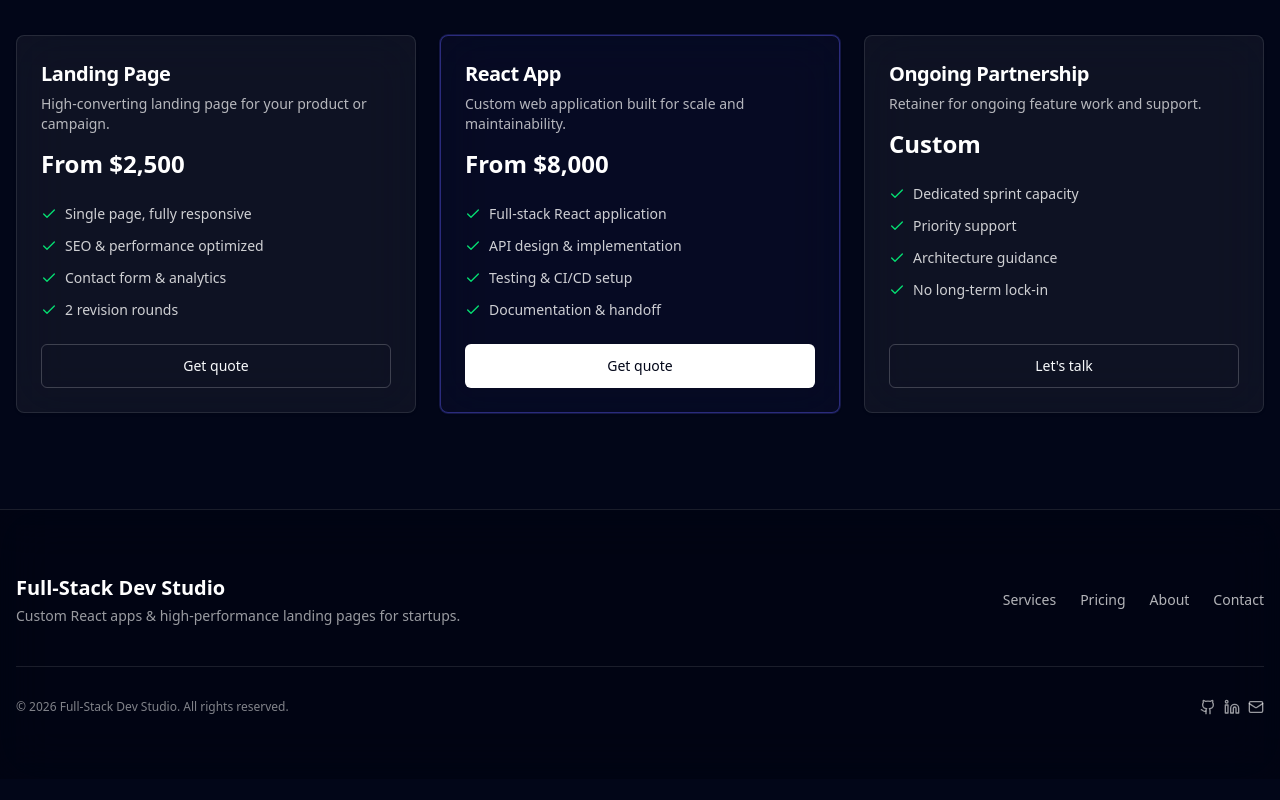
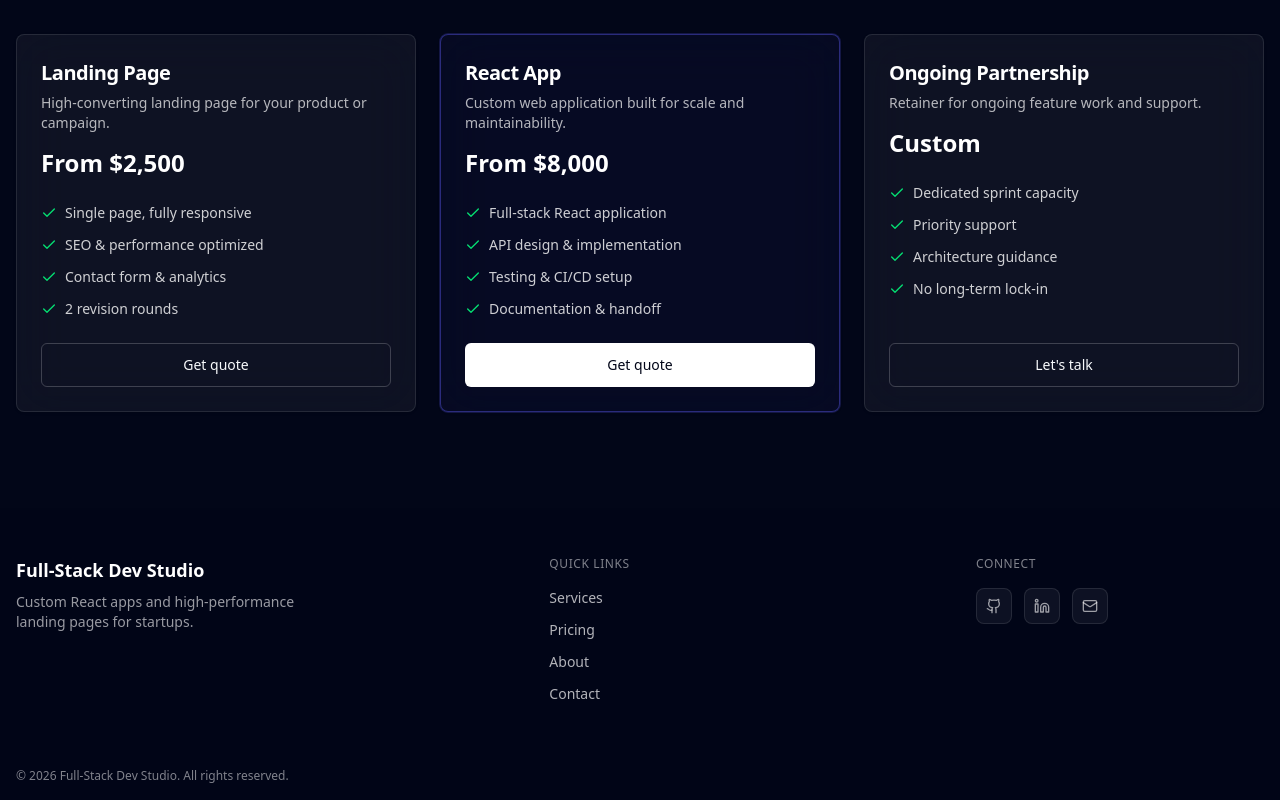
Before and after one commit to EinoTick/landing-pages, a React (Vite) app in the folder fifth-react-based-landing-page/: page / in a window 1280 px wide. Shown: the part 1979-2779 px from the top of the page. Before the commit the page ends 2758 px from the top, so only its background shows below. Built offline with nearby package versions, Linux system fonts and the light colour scheme.

Commit message:
remove useless borders

```diff
--- a/fifth-react-based-landing-page/src/components/landing/Footer.tsx
+++ b/fifth-react-based-landing-page/src/components/landing/Footer.tsx
@@ -1,14 +1,13 @@
 import { Github, Linkedin, Mail } from "lucide-react"
-import { Button } from "@/components/ui/button"
 
-const links = [
+const navLinks = [
   { label: "Services", href: "#" },
   { label: "Pricing", href: "#pricing" },
   { label: "About", href: "#" },
   { label: "Contact", href: "#contact" },
 ]
 
-const social = [
+const socialLinks = [
   { icon: Github, href: "#", label: "GitHub" },
   { icon: Linkedin, href: "#", label: "LinkedIn" },
   { icon: Mail, href: "mailto:hello@example.com", label: "Email" },
@@ -16,22 +15,31 @@ const social = [
 
 export function Footer() {
   return (
-    <footer className="border-t border-white/10 bg-black/20 backdrop-blur-xl">
-      <div className="max-w-7xl mx-auto px-4 py-12 md:py-16">
-        <div className="flex flex-col md:flex-row md:items-center md:justify-between gap-8">
-          <div>
-            <p className="text-xl font-semibold text-white">Full-Stack Dev Studio</p>
-            <p className="text-sm text-white/60 mt-1">
-              Custom React apps & high-performance landing pages for startups.
+    <footer className="bg-slate-950/80 backdrop-blur-xl">
+      <div className="max-w-7xl mx-auto px-4">
+        {/* Main footer content: single row, clear sections */}
+        <div className="py-12 grid grid-cols-1 sm:grid-cols-2 lg:grid-cols-12 gap-10 lg:gap-8">
+          {/* Brand */}
+          <div className="lg:col-span-5">
+            <p className="text-lg font-semibold text-white">
+              Full-Stack Dev Studio
+            </p>
+            <p className="mt-2 text-sm text-white/60 max-w-xs">
+              Custom React apps and high-performance landing pages for startups.
             </p>
           </div>
 
-          <nav className="flex flex-wrap gap-6">
-            {links.map((link) => (
+          {/* Nav */}
+          <div className="lg:col-span-4">
+            <p className="text-xs font-medium uppercase tracking-wider text-white/50 mb-4">
+              Quick links
+            </p>
+            <nav className="flex flex-col gap-3">
+              {navLinks.map((link) => (
                 <a
                   key={link.label}
                   href={link.href}
-                className="text-sm text-white/70 hover:text-white transition-colors"
+                  className="text-sm text-white/70 hover:text-white transition-colors w-fit"
                 >
                   {link.label}
                 </a>
@@ -39,25 +47,31 @@ export function Footer() {
             </nav>
           </div>
 
-        <div className="mt-10 pt-8 border-t border-white/10 flex flex-col sm:flex-row sm:items-center sm:justify-between gap-6">
-          <p className="text-xs text-white/50">
+          {/* Social */}
+          <div className="lg:col-span-3">
+            <p className="text-xs font-medium uppercase tracking-wider text-white/50 mb-4">
+              Connect
+            </p>
+            <div className="flex gap-3">
+              {socialLinks.map((item) => (
+                <a
+                  key={item.label}
+                  href={item.href}
+                  aria-label={item.label}
+                  className="flex items-center justify-center w-9 h-9 rounded-lg border border-white/10 bg-white/5 text-white/60 hover:text-white hover:bg-white/10 hover:border-white/20 transition-colors"
+                >
+                  <item.icon className="w-4 h-4" />
+                </a>
+              ))}
+            </div>
+          </div>
+        </div>
+
+        {/* Bottom bar */}
+        <div className="py-4 flex flex-col sm:flex-row sm:items-center sm:justify-between gap-4">
+          <p className="text-xs text-white/50 order-2 sm:order-1">
             © {new Date().getFullYear()} Full-Stack Dev Studio. All rights reserved.
           </p>
-          <div className="flex items-center gap-2">
-            {social.map((item) => (
-              <Button
-                key={item.label}
-                variant="ghost"
-                size="icon"
-                className="text-white/60 hover:text-white"
-                asChild
-              >
-                <a href={item.href} aria-label={item.label}>
-                  <item.icon className="w-4 h-4" />
-                </a>
-              </Button>
-            ))}
-          </div>
         </div>
       </div>
     </footer>
--- a/fifth-react-based-landing-page/src/components/landing/WhyUs.tsx
+++ b/fifth-react-based-landing-page/src/components/landing/WhyUs.tsx
@@ -31,7 +31,7 @@ const reasons = [
 
 export function WhyUs() {
   return (
-    <section className="py-24 px-4 border-t border-white/5">
+    <section className="py-24 px-4">
       <div className="max-w-7xl mx-auto">
         <motion.div
           initial={{ opacity: 0, y: 20 }}
```
Lines whose indentation alone changed are shown as unchanged.
